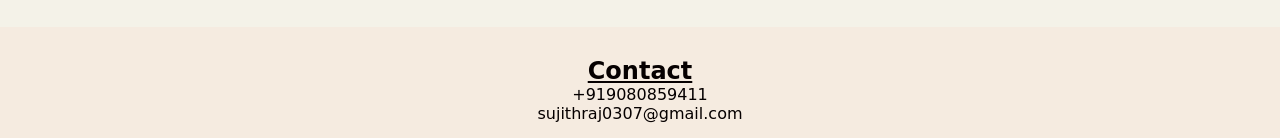
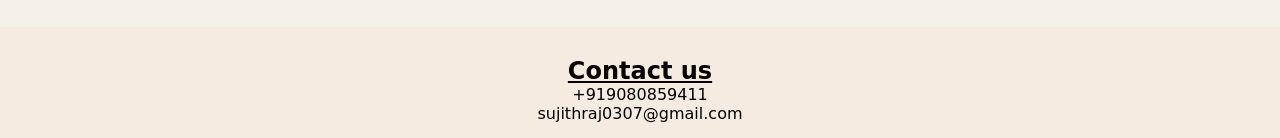
Before and after one commit to SujithS10/E-Commerce, a plain HTML site: page index.html in a window 1280 px wide. Shown: the part 971-1109 px from the top of the page. Drawn offline with Linux system fonts and the light colour scheme; files whose address does not match are found by name.

```diff
--- a/index.html
+++ b/index.html
@@ -41,7 +41,7 @@
         <p style="margin-top: 9px;">At our perfume e-commerce store, we bring you an exquisite collection of fragrances from around the world. We believe in the power of scent to evoke emotions and create lasting memories. Our carefully curated selection features high-quality perfumes for every personality and occasion, whether you’re seeking something fresh and light or bold and captivating. We aim to offer an exceptional shopping experience with detailed descriptions, competitive pricing, and fast shipping, making it easy to find your signature scent or the perfect gift. Let us help you discover the fragrance that truly defines you.</p>
     </div>
     <div class="contact">
-        <h2 style="text-decoration: underline;">Contact</h2>
+        <h2 style="text-decoration: underline;">Contact us</h2>
         <p>+919080859411</p>
         <p>sujithraj0307@gmail.com</p>
         <p class="para" style="margin-top: 15px;">"Fragrance is the invisible accessory that completes your style and leaves a lasting impression."</p>
```
